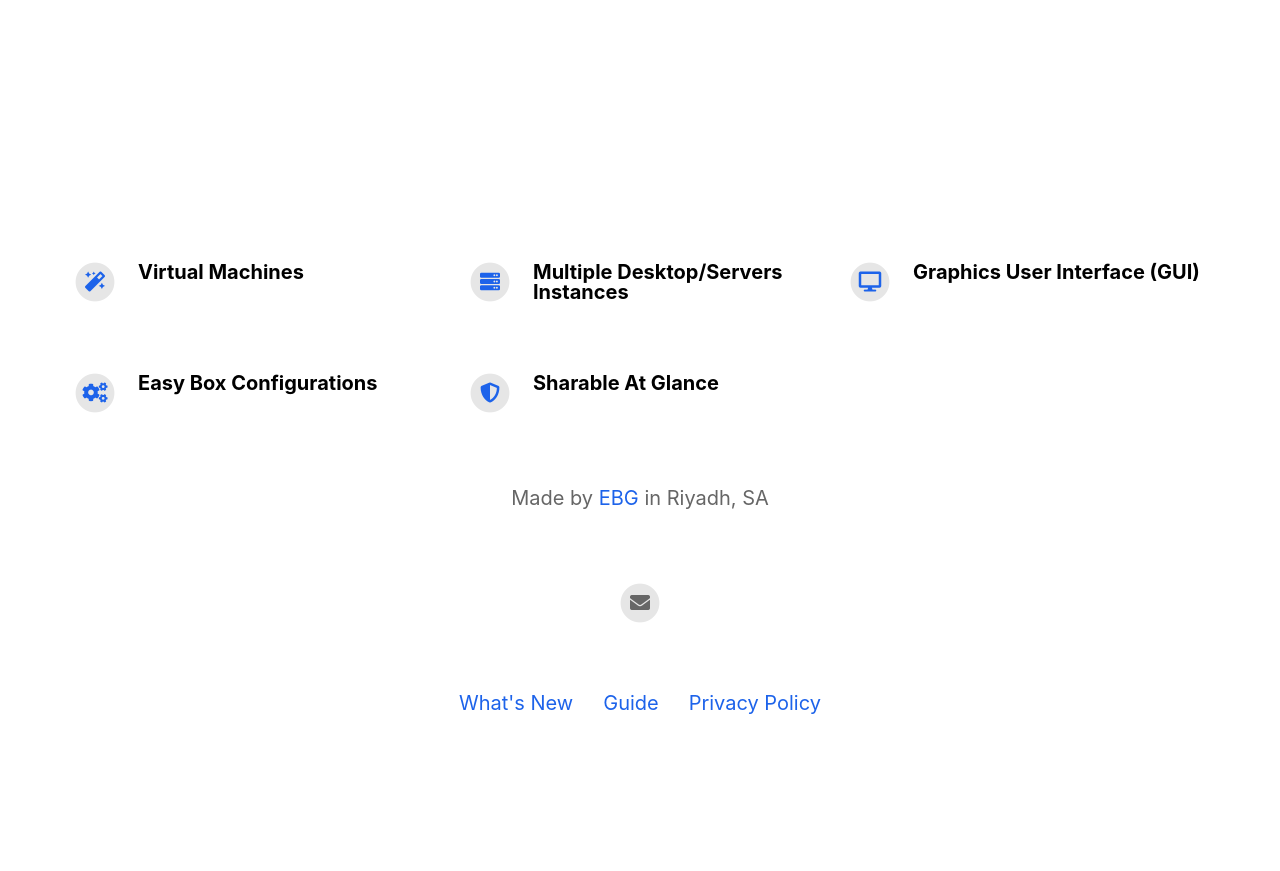
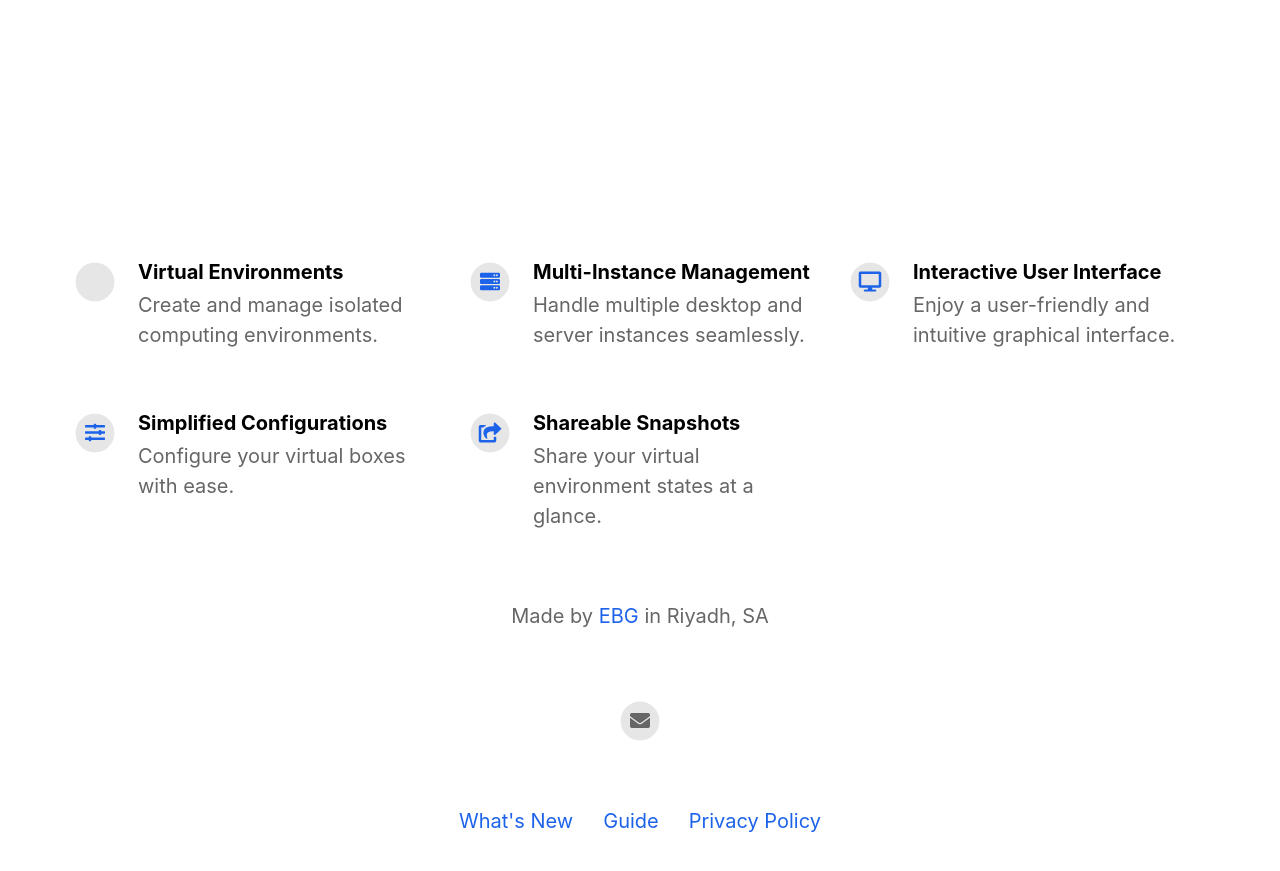
Before and after one commit to i3bit/ebg, a Jekyll site: the page built from index.html, in a window 1280 px wide and 900 px high, scrolled down 822 px. Shown: the top 871 px of the window. Built offline with Jekyll 4.4.1, drawn with Linux system fonts in a browser that asks for light colours; nearby versions of some CDN libraries; before the commit the page ends 1605 px from its top, so only the background shows below that.

Commit message:
Update _config.yml

```diff
--- a/_config.yml
+++ b/_config.yml
@@ -36,25 +36,25 @@ mastodon_link                             :
 # Feature List                            Edit, add or remove features to be presented.
 features                                  :
 
-  - title                                 : Virtual Machines
-    description                           : #Designed for highest performance you will ever get from your host operating system for standard architectures.
-    fontawesome_icon_name                 : magic
+  - title                                 : Virtual Environments
+    description                           : Create and manage isolated computing environments.
+    fontawesome_icon_name                 : vmware
 
-  - title                                 : Multiple Desktop/Servers Instances
-    description                           : #Preview your system in replica fashion, playbooks, containerization, SaaS and PaaS and/or production environement.
+  - title                                 : Multi-Instance Management
+    description                           : Handle multiple desktop and server instances seamlessly.
     fontawesome_icon_name                 : server
 
-  - title                                 : Graphics User Interface (GUI)
-    description                           : #Support systems includes pointers/mouse and keyboards.
+  - title                                 : Interactive User Interface
+    description                           : Enjoy a user-friendly and intuitive graphical interface.
     fontawesome_icon_name                 : desktop
 
-  - title                                 : Easy Box Configurations
-    description                           : #Support systems includes pointers/mouse and keyboards.
-    fontawesome_icon_name                 : cogs
+  - title                                 : Simplified Configurations
+    description                           : Configure your virtual boxes with ease.
+    fontawesome_icon_name                 : sliders-h
 
-  - title                                 : Sharable At Glance
-    description                           : # Enter iOS app ID in the _config.yml file to automatically fetch app icon, price and App Store Link.
-    fontawesome_icon_name                 : shield-alt
+  - title                                 : Shareable Snapshots
+    description                           : Share your virtual environment states at a glance.
+    fontawesome_icon_name                 : share-square
 
 
 # Theme Settings
```
